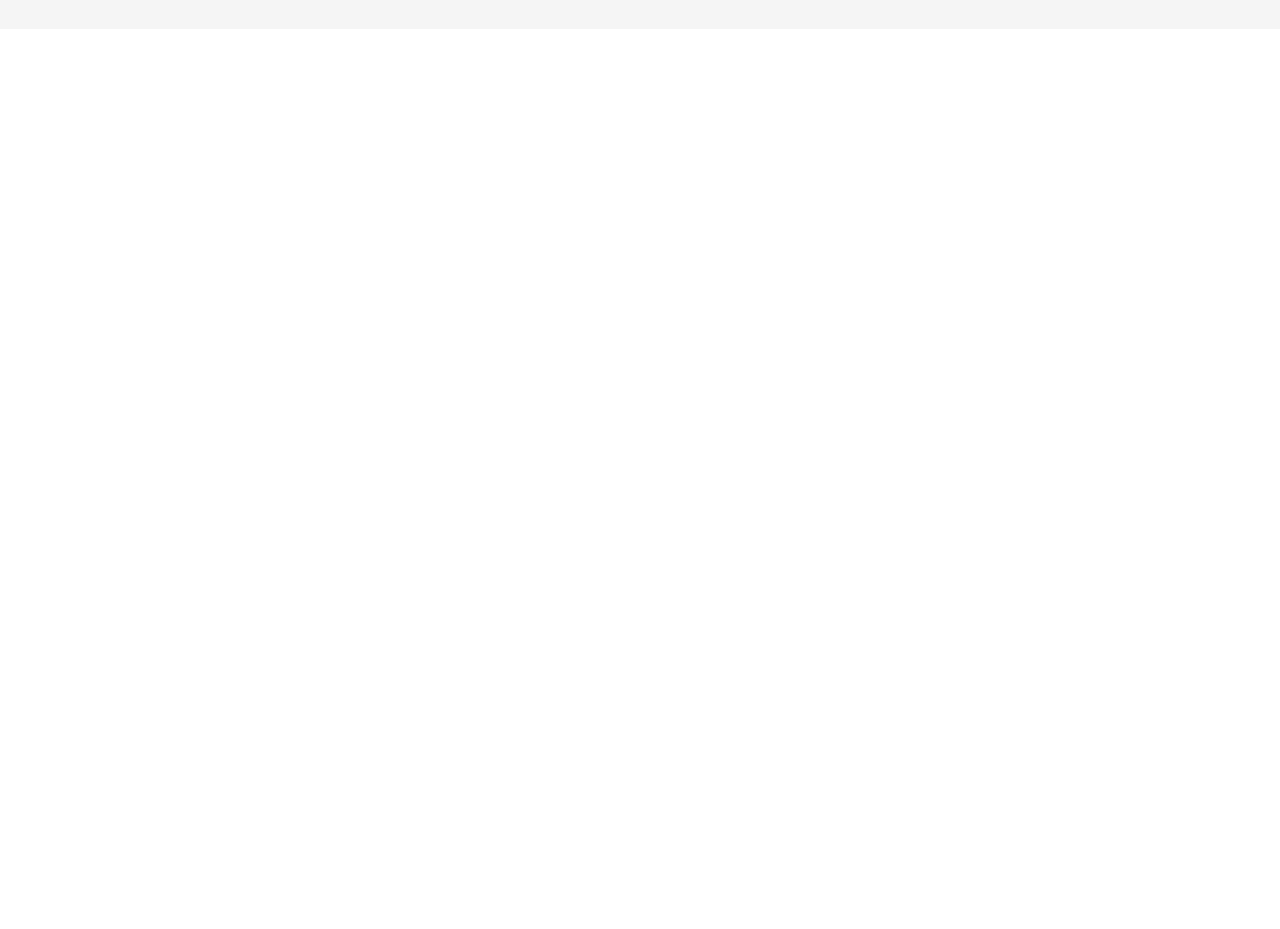
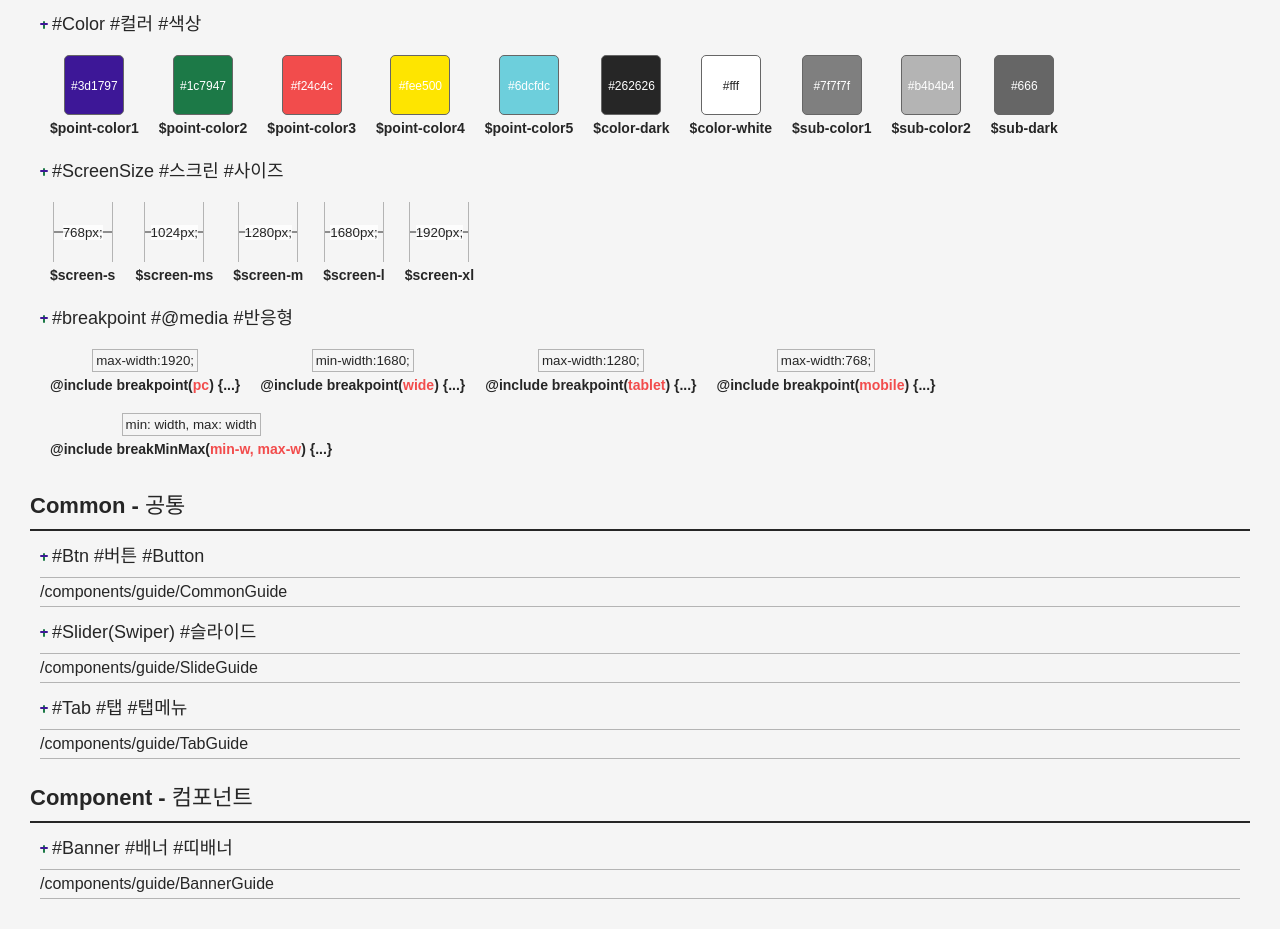
Before and after one commit to TH91-Github/vue-study, a Vue app: page /guide in a window 1280 px wide. Shown: the part 287-1216 px from the top of the page. Before the commit the page ends 850 px from the top, so only its background shows below. Built offline with nearby package versions, Linux system fonts and the light colour scheme; a web font is replaced by a local one.

Commit message:
230127 netlify 배포 오류 테스트5

```diff
--- a/src/components/guide/GuideList.vue
+++ b/src/components/guide/GuideList.vue
@@ -18,8 +18,228 @@
                 </div>
               </li>
             </ul>
+            <p class="cm-guide__list-tit"><span class="cm-mark">#Color #컬러 #색상</span></p>
+            <ul class="cm-guide__list-wrap row">
+              <li class="item">
+                <div class="cm-guide__color">
+                  <button type="button" class="btn point-color1">
+                    <span class="codes">#3d1797</span>
+                  </button>
+                  <p class="tit">$point-color1</p>
+                </div>
+              </li>
+              <li class="item">
+                <div class="cm-guide__color">
+                  <button type="button" class="btn point-color2">
+                    <span class="codes">#1c7947</span>
+                  </button>
+                  <p class="tit">$point-color2</p>
+                </div>
+              </li>
+              <li class="item">
+                <div class="cm-guide__color">
+                  <button type="button" class="btn point-color3">
+                    <span class="codes">#f24c4c</span>
+                  </button>
+                  <p class="tit">$point-color3</p>
+                </div>
+              </li>
+              <li class="item">
+                <div class="cm-guide__color">
+                  <button type="button" class="btn point-color4">
+                    <span class="codes">#fee500</span>
+                  </button>
+                  <p class="tit">$point-color4</p>
+                </div>
+              </li>
+              <li class="item">
+                <div class="cm-guide__color">
+                  <button type="button" class="btn point-color5">
+                    <span class="codes">#6dcfdc</span>
+                  </button>
+                  <p class="tit">$point-color5</p>
+                </div>
+              </li>
+              <li class="item">
+                <div class="cm-guide__color">
+                  <button type="button" class="btn color-dark">
+                    <span class="codes">#262626</span>
+                  </button>
+                  <p class="tit">$color-dark</p>
+                </div>
+              </li>
+              <li class="item">
+                <div class="cm-guide__color">
+                  <button type="button" class="btn color-white">
+                    <span class="codes">#fff</span>
+                  </button>
+                  <p class="tit">$color-white</p>
+                </div>
+              </li>
+              <li class="item">
+                <div class="cm-guide__color">
+                  <button type="button" class="btn sub-color1">
+                    <span class="codes">#7f7f7f</span>
+                  </button>
+                  <p class="tit">$sub-color1</p>
+                </div>
+              </li>
+              <li class="item">
+                <div class="cm-guide__color">
+                  <button type="button" class="btn sub-color2">
+                    <span class="codes">#b4b4b4</span>
+                  </button>
+                  <p class="tit">$sub-color2</p>
+                </div>
+              </li>
+              <li class="item">
+                <div class="cm-guide__color">
+                  <button type="button" class="btn sub-dark">
+                    <span class="codes">#666</span>
+                  </button>
+                  <p class="tit">$sub-dark</p>
+                </div>
+              </li>
+            </ul>
+            <p class="cm-guide__list-tit"><span class="cm-mark">#ScreenSize #스크린 #사이즈</span></p>
+            <ul class="cm-guide__list-wrap row">
+              <li class="item">
+                <div class="cm-guide__screen">
+                  <button type="button" class="btn screen-w">
+                    <span class="value">768px;</span>
+                  </button>
+                  <p class="tit">$screen-s</p>
+                </div>
+              </li>
+              <li class="item">
+                <div class="cm-guide__screen">
+                  <button type="button" class="btn screen-w">
+                    <span class="value">1024px;</span>
+                  </button>
+                  <p class="tit">$screen-ms</p>
+                </div>
+              </li>
+              <li class="item">
+                <div class="cm-guide__screen">
+                  <button type="button" class="btn screen-w">
+                    <span class="value">1280px;</span>
+                  </button>
+                  <p class="tit">$screen-m</p>
+                </div>
+              </li>
+              <li class="item">
+                <div class="cm-guide__screen">
+                  <button type="button" class="btn screen-w">
+                    <span class="value">1680px;</span>
+                  </button>
+                  <p class="tit">$screen-l</p>
+                </div>
+              </li>
+              <li class="item">
+                <div class="cm-guide__screen">
+                  <button type="button" class="btn screen-w">
+                    <span class="value">1920px;</span>
+                  </button>
+                  <p class="tit">$screen-xl</p>
+                </div>
+              </li>
+            </ul>
+            <p class="cm-guide__list-tit"><span class="cm-mark">#breakpoint #@media #반응형</span></p>
+            <ul class="cm-guide__list-wrap row">
+              <li class="item">
+                <div class="cm-guide__break">
+                  <button type="button" class="btn media-w">
+                    <span class="value">max-width:1920;</span>
+                  </button>
+                  <p class="tit">@include breakpoint(<span class="color-p3">pc</span>) {...} </p>
+                </div>
+              </li>
+              <li class="item">
+                <div class="cm-guide__break">
+                  <button type="button" class="btn media-w">
+                    <span class="value">min-width:1680;</span>
+                  </button>
+                  <p class="tit">@include breakpoint(<span class="color-p3">wide</span>) {...} </p>
+                </div>
+              </li>
+              <li class="item">
+                <div class="cm-guide__break">
+                  <button type="button" class="btn media-w">
+                    <span class="value">max-width:1280;</span>
+                  </button>
+                  <p class="tit">@include breakpoint(<span class="color-p3">tablet</span>) {...} </p>
+                </div>
+              </li>
+              <li class="item">
+                <div class="cm-guide__break">
+                  <button type="button" class="btn media-w">
+                    <span class="value">max-width:768;</span>
+                  </button>
+                  <p class="tit">@include breakpoint(<span class="color-p3">mobile</span>) {...} </p>
+                </div>
+              </li>
+              <li class="item">
+                <div class="cm-guide__break">
+                  <button type="button" class="btn media-w">
+                    <span class="value">min: width, max: width</span>
+                  </button>
+                  <p class="tit">@include breakMinMax(<span class="color-p3">min-w, max-w</span>) {...} </p>
+                </div>
+              </li>
+            </ul>
           </div>
         </div>
+        <div class="cm-guide__template-cont">
+          <p class="cm-guide__template-tit">Common - 공통</p>
+          <div class="cm-guide__list">
+            <p class="cm-guide__list-tit"><span class="cm-mark">#Btn #버튼 #Button</span></p>
+            <ul class="cm-guide__list-wrap">
+              <li class="cm-guide__list-link">
+                <router-link
+                  to="/guide/CommonGuide"
+                  >
+                  /components/guide/CommonGuide
+                </router-link>
+              </li>
+            </ul>
+            <p class="cm-guide__list-tit"><span class="cm-mark">#Slider(Swiper) #슬라이드</span></p>
+            <ul class="cm-guide__list-wrap">
+              <li class="cm-guide__list-link">
+                <router-link
+                  to="/guide/SlideGuide"
+                  >
+                  /components/guide/SlideGuide
+                </router-link>
+              </li>
+            </ul>
+            <p class="cm-guide__list-tit"><span class="cm-mark">#Tab #탭 #탭메뉴</span></p>
+            <ul class="cm-guide__list-wrap">
+              <li class="cm-guide__list-link">
+                <router-link
+                  to="/guide/TabGuide"
+                  >
+                  /components/guide/TabGuide
+                </router-link>
+              </li>
+            </ul>
+          </div>
+        </div>
+        <div class="cm-guide__template-cont">
+          <p class="cm-guide__template-tit">Component - 컴포넌트</p>
+          <div class="cm-guide__list">
+            <p class="cm-guide__list-tit"><span class="cm-mark">#Banner #배너 #띠배너</span></p>
+            <ul class="cm-guide__list-wrap">
+              <li class="cm-guide__list-link">
+                <router-link
+                  to="/guide/BannerGuide"
+                  >
+                  /components/guide/BannerGuide
+                </router-link>
+              </li>
+            </ul>
+          </div>
+        </div>
+
       </div>
     </div>
   </div>
```
